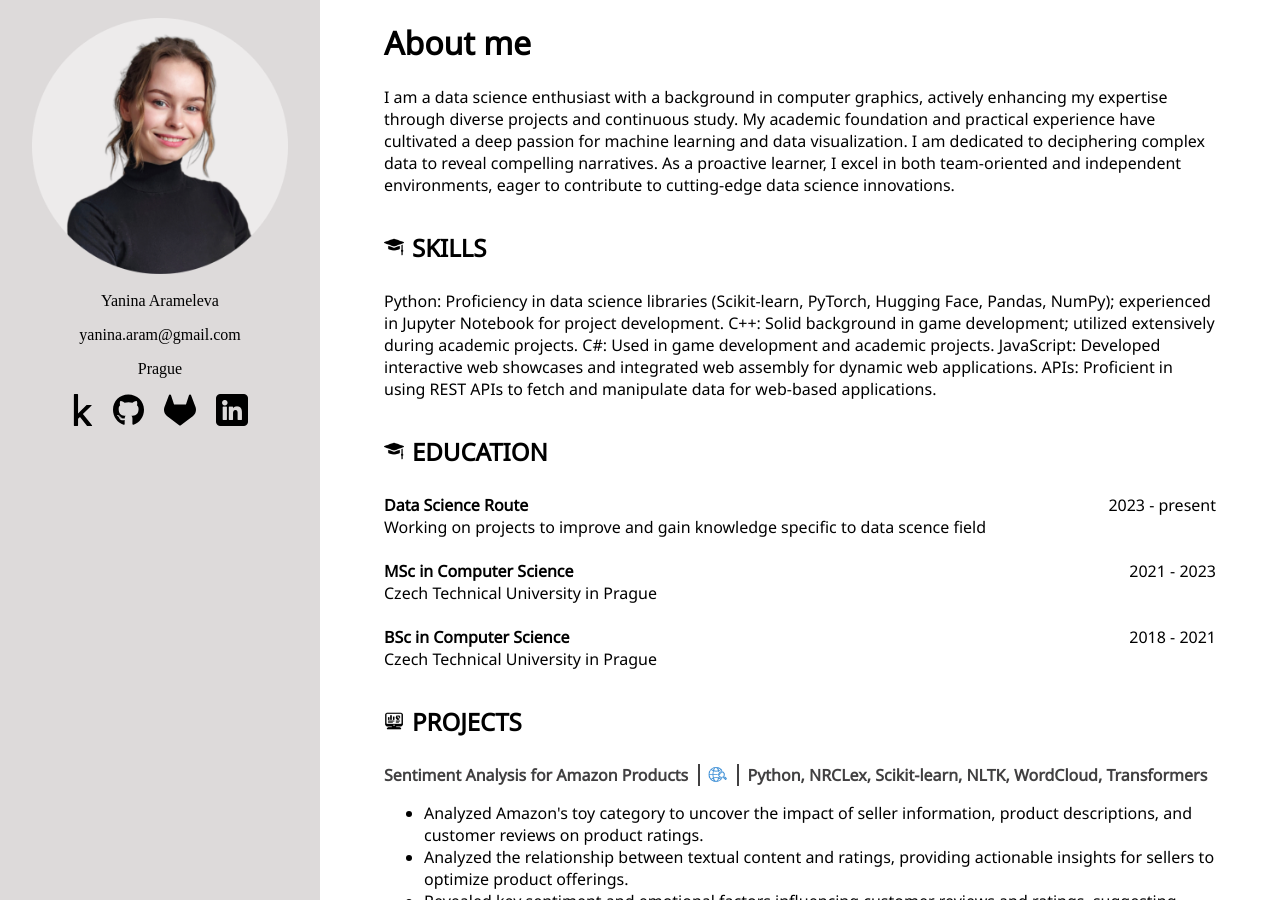
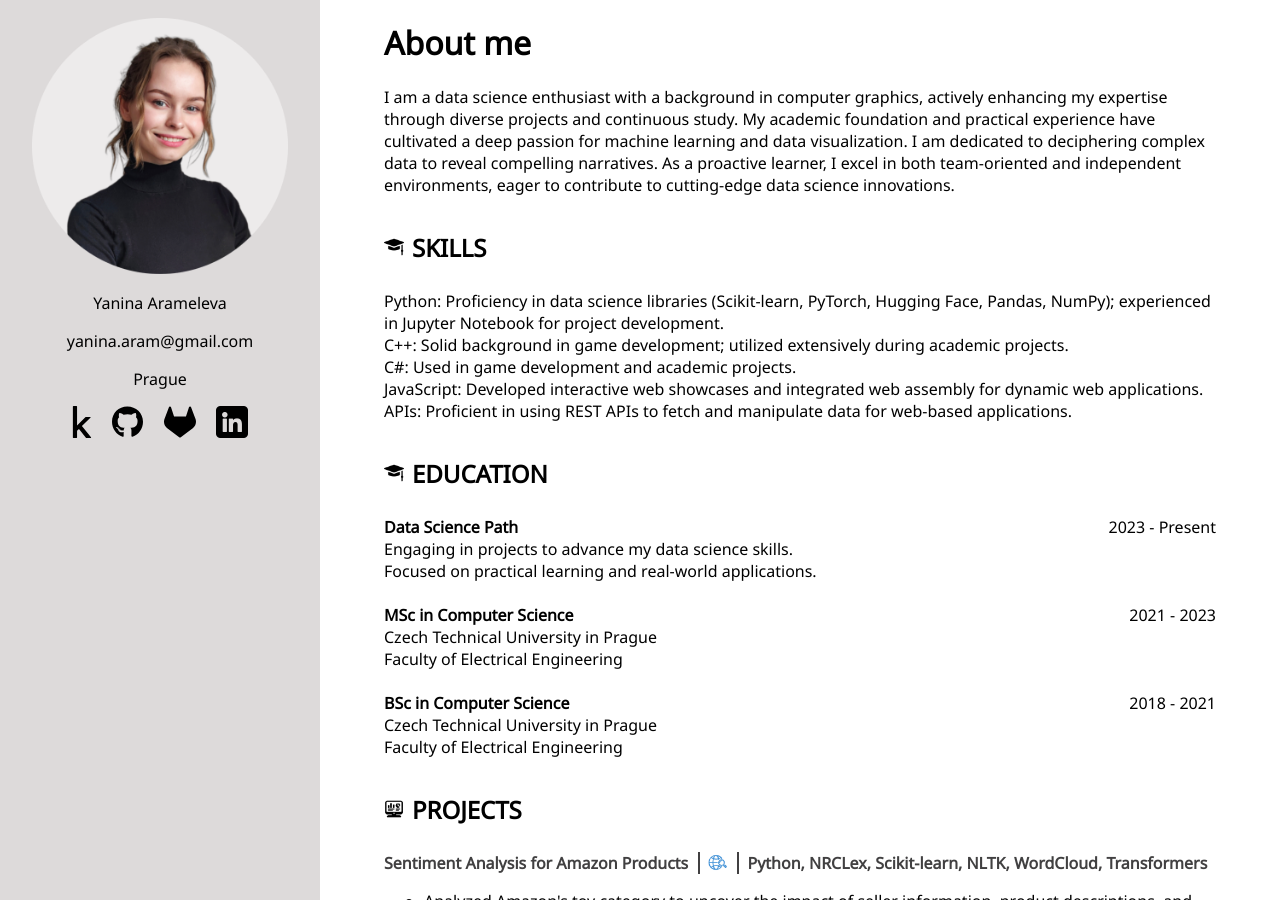
Before and after one commit to lemirkison/Portfolio, a Jekyll site: the page built from index.html, in a window 1280 px wide and 900 px high. Built offline with Jekyll 4.4.1, drawn with Linux system fonts in a browser that asks for light colours; some web fonts are replaced.

Commit message:
added faculty, moved projects, minor fixes

```diff
--- a/_includes/sidebar.html
+++ b/_includes/sidebar.html
@@ -25,6 +25,7 @@
         </a>
 
     </div>
+
     <!-- <nav class="sidebar-nav">
         <ul>
             <li><a href="{{ site.baseurl }}/">Home</a></li>
--- a/_layouts/default.html
+++ b/_layouts/default.html
@@ -13,6 +13,7 @@
     <link rel="stylesheet" href="{{ site.baseurl }}/assets/css/styleProject.css">
     <meta name="viewport" content="width=device-width, initial-scale=1">
     <script src="{{ site.baseurl }}/assets/js/script.js"></script>
+
 </head>
 <body>
 
--- a/assets/css/sidebar.css
+++ b/assets/css/sidebar.css
@@ -62,7 +62,7 @@
     /* background-color:#F5F5F5; */
     background-color:#dddada;
     /* background-color:#32638e; */
-
+    font-family: 'Noto Sans', sans-serif;
     padding-top: 2vh;
     width: 100%; /* Full width on small screens */
     height: 100vh; /* Full viewport height */
@@ -91,6 +91,7 @@
     padding-left: 5vw;
 
 }
+
 
 #sidebarToggle img {
     width: 8vw;
--- a/index.html
+++ b/index.html
@@ -5,50 +5,55 @@ permalink: /
 ---
 <div class="mainPage">
 
-    <h1> About me</h1>
+    <h1>About me</h1>
 
+    <div >
     I am a data science enthusiast with a background in computer graphics, actively enhancing my expertise through diverse projects and continuous study. My academic foundation and practical experience have cultivated a deep passion for machine learning and data visualization. I am dedicated to deciphering complex data to reveal compelling narratives. As a proactive learner, I excel in both team-oriented and independent environments, eager to contribute to cutting-edge data science innovations.
+    </div>
     <div class="header">
         <img height="20" style="margin: 0;" src="{{ site.baseurl }}/assets/images/edu.png">
         <h2 style="margin: 0.5rem;" >SKILLS</h2>
         </div>
 
-
+        <div >
         Python: Proficiency in data science libraries (Scikit-learn, PyTorch, Hugging Face, Pandas, NumPy); experienced in Jupyter Notebook for project development.
-        C++: Solid background in game development; utilized extensively during academic projects.
-        C#: Used in game development and academic projects.
-        JavaScript: Developed interactive web showcases and integrated web assembly for dynamic web applications.
-        APIs: Proficient in using REST APIs to fetch and manipulate data for web-based applications.
-
+        <br>C++: Solid background in game development; utilized extensively during academic projects.
+        <br>C#: Used in game development and academic projects.
+        <br>JavaScript: Developed interactive web showcases and integrated web assembly for dynamic web applications.
+        <br>APIs: Proficient in using REST APIs to fetch and manipulate data for web-based applications.
+        </div>
 
 
     <div class="header">
     <img height="20" style="margin: 0;" src="{{ site.baseurl }}/assets/images/edu.png">
-    <h2 style="margin: 0.5rem;" >EDUCATION</h2>
+    <h2  style="margin: 0.5rem;" >EDUCATION</h2>
     </div>
 
     <div style="display: flex; justify-content: space-between;">
-        <div style="font-weight: bold;">Data Science Route</div>
-        <div>2023 - present</div>
+        <div style="font-weight: bold;">Data Science Path</div>
+        <div >2023 - Present</div>
     </div>
-    <div>
-        Working on projects to improve and gain knowledge specific to data scence field
+    <div >
+        Engaging in projects to advance my data science skills.
+        <br>Focused on practical learning and real-world applications.
     </div>
     </br>
     <div style="display: flex; justify-content: space-between;">
         <div style="font-weight: bold;">MSc in Computer Science</div>
         <div>2021 - 2023</div>
     </div>
-    <div>
-        Czech Technical University in Prague
+    <div >
+        Czech Technical University in Prague <br>
+        Faculty of Electrical Engineering
     </div>
     </br>
     <div style="display: flex; justify-content: space-between;">
         <div style="font-weight: bold;">BSc in Computer Science</div>
         <div>2018 - 2021</div>
     </div>
-    <div>
-        Czech Technical University in Prague
+    <div >
+        Czech Technical University in Prague <br>
+        Faculty of Electrical Engineering
     </div>
 
     <div class="header">
```
Also changed, not shown: projects/animeProject.html (renamed from animeProject.html), projects/projects.html (renamed from projects.html), projects/sentiment.html (renamed from sentiment.html), projects/unblur.html (renamed from unblur.html), projects/viz-cnn.html (renamed from viz-cnn.html).
